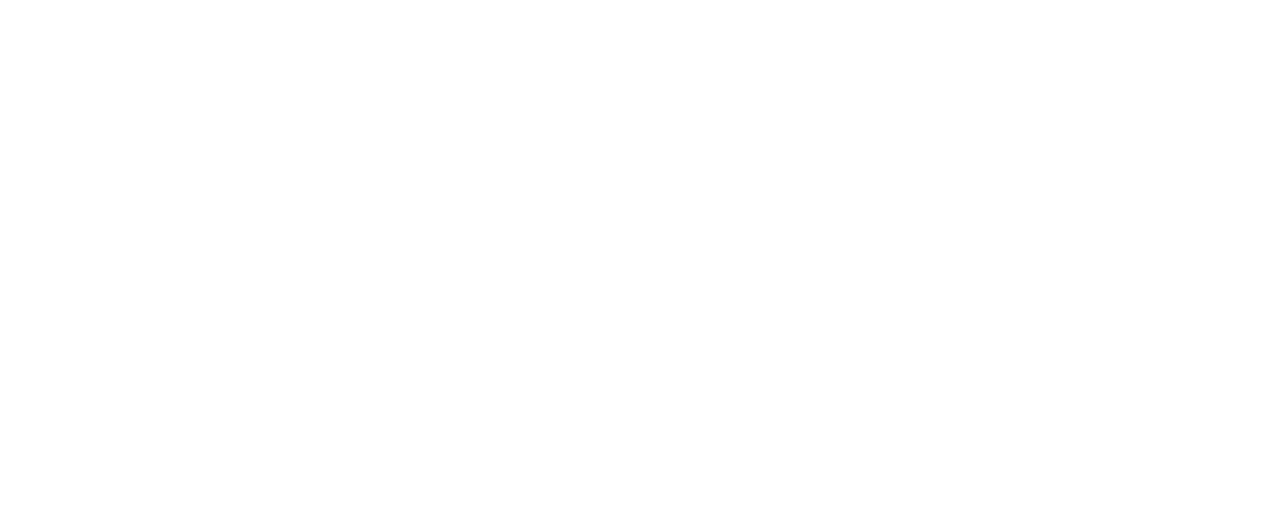
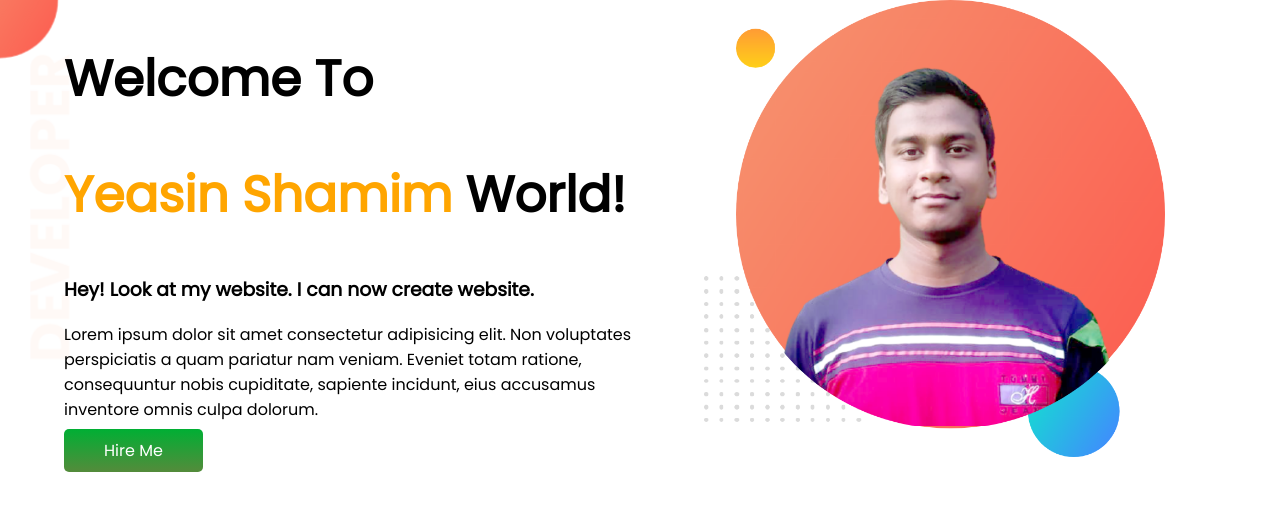
Before and after one commit to yeasinshamimdev/developer-protfolio, a plain HTML site: page index.html in a window 1280 px wide. Drawn offline with Linux system fonts and the light colour scheme.

Commit message:
top section added

```diff
--- a/index.html
+++ b/index.html
@@ -1,12 +1,31 @@
 <!DOCTYPE html>
 <html lang="en">
+
 <head>
     <meta charset="UTF-8">
     <meta name="viewport" content="width=device-width, initial-scale=1.0">
     <title>Yeasin Shamim</title>
+    <link rel="preconnect" href="https://fonts.googleapis.com">
+    <link rel="preconnect" href="https://fonts.gstatic.com" crossorigin>
+    <link href="https://fonts.googleapis.com/css2?family=Poppins&display=swap" rel="stylesheet">
     <link rel="stylesheet" href="style.css">
 </head>
+
 <body>
+    <section class="top-bannar">
+        <div class="half-width">
+            <h1>Welcome To </h1>
+            <h1><span class="orange-color">Yeasin Shamim</span> World!</h1>
+            <h3>Hey! Look at my website. I can now create website.</h3>
+            <p>Lorem ipsum dolor sit amet consectetur adipisicing elit. Non voluptates perspiciatis a quam pariatur nam
+                veniam. Eveniet totam ratione, consequuntur nobis cupiditate, sapiente incidunt, eius accusamus inventore
+                omnis culpa dolorum.</p>
+            <a class="link-button" target="_blank"  href="https://www.facebook.com/iamY.Shamim/">Hire Me</a>
+        </div>
+        <div class="half-width">
+            <img src="images/my-bg.png" alt="Yeasin Shamim">
+        </div>
+    </section>
+</body>
 
-</body>
 </html>
--- a/style.css
+++ b/style.css
@@ -0,0 +1,32 @@
+body{
+    font-family: 'Poppins', sans-serif;
+    margin: 0;
+}
+h1{
+    font-size: 50px;
+}
+.orange-color{
+    color: orange;
+}
+section{
+    display: flex;
+}
+.half-width{
+    width: 50%;
+    padding-left: 5%;
+}
+.half-width img{
+    width: 80%;
+}
+.link-button{
+    text-decoration: none;
+    background-image: linear-gradient(rgb(0, 175, 52), rgb(84, 139, 59));
+    padding: 10px 40px;
+    font-size: 700;
+    color: white;
+    border-radius: 5px;
+}
+.top-bannar{
+    background-image: url(images/top-banner.png);
+    background-repeat: no-repeat;
+}
```
Also changed, not shown: images/dream-bg.png (added), images/exp-bg.png (added), images/my-bg.png (added), images/my-bg2.png (added), images/top-banner.png (added).
